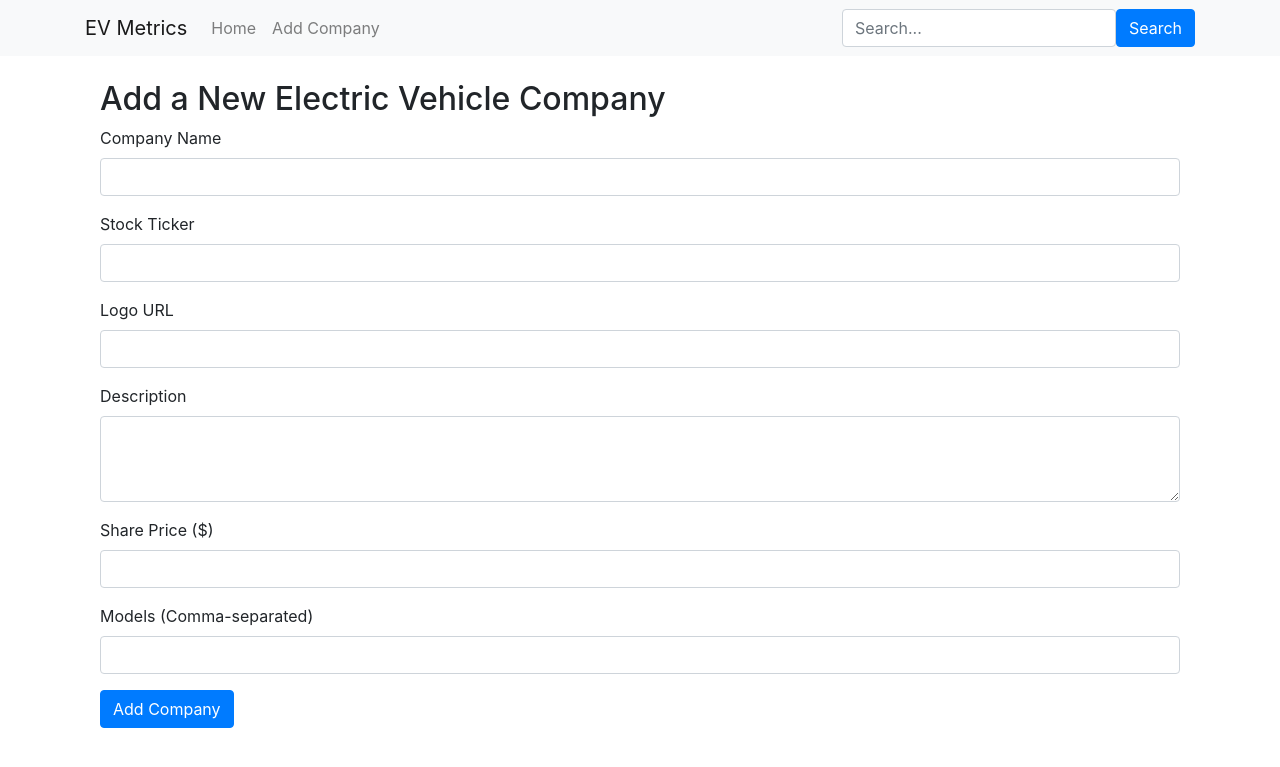
After one commit to nicorox247/UI-Design, a Flask app: page /add in a window 1280 px wide. The commit adds this page. Shown: the top 767 px of the page. Run offline with Flask 3, Linux system fonts and the light colour scheme; some libraries are stand-ins or nearby versions.

Commit message:
File structure finalized. Almost complete, adding edit functionality

```diff
--- a/Midterm/server.py
+++ b/Midterm/server.py
@@ -217,9 +217,8 @@ ev_companies = {
 
 favorites_names = random.sample(list(ev_companies.keys()), 3)
 
-favorites_data = [ev_companies[name] for name in favorites_names if name in ev_companies]
-
-
+# Create a list of dictionaries with the company name included
+favorites_data = [{"name": name, **ev_companies[name]} for name in favorites_names]
 
 # ROUTES
 
@@ -258,6 +257,59 @@ def view_company(id):
 
     return render_template("info.html", company=company_data)
 
+@app.route('/add', methods=['GET'])
+def add_form():
+    """Render the form for adding a new company."""
+    return render_template("add.html")
+
+@app.route('/add', methods=['POST'])
+def add_company():
+    """Handle form submission and add a new company."""
+    data = request.get_json()
+
+    # Validate input fields
+    name = data.get("name", "").strip()
+    ticker = data.get("ticker", "").strip().upper()
+    logo = data.get("logo", "").strip()
+    description = data.get("description", "").strip()
+    share_price = data.get("share_price", "").strip()
+    models = [m.strip() for m in data.get("models", "").split(",") if m.strip()]
+
+    errors = {}
+
+    # Error handling
+    if not name:
+        errors["name"] = "Company name is required."
+    if not ticker:
+        errors["ticker"] = "Ticker symbol is required."
+    if not logo:
+        errors["logo"] = "Logo URL is required."
+    if not description or len(description) < 20:
+        errors["description"] = "Description must be at least 20 characters long."
+    if not share_price or not share_price.replace(".", "", 1).isdigit():
+        errors["share_price"] = "Share price must be a valid number."
+    if not models:
+        errors["models"] = "At least one model is required."
+
+    # If errors exist, return them
+    if errors:
+        return jsonify({"success": False, "errors": errors}), 400
+
+    # Create unique ID
+    new_id = str(len(ev_companies) + 1)
+
+    # Add to dictionary
+    ev_companies[name] = {
+        "id": new_id,
+        "ticker": ticker,
+        "logo": logo,
+        "description": description,
+        "share_price": f"${share_price}",
+        "models": models
+    }
+
+    return jsonify({"success": True, "id": new_id})
+
 
 
 
--- /dev/null
+++ b/Midterm/static/add.js
@@ -0,0 +1,40 @@
+$(document).ready(function () {
+    $("#add-company-form").submit(function (event) {
+        event.preventDefault();
+
+        let formData = {
+            name: $("#name").val().trim(),
+            ticker: $("#ticker").val().trim(),
+            logo: $("#logo").val().trim(),
+            description: $("#description").val().trim(),
+            share_price: $("#share_price").val().trim(),
+            models: $("#models").val().trim()
+        };
+
+        $(".error-message").text(""); // Clear previous errors
+
+        $.ajax({
+            url: "/add",
+            type: "POST",
+            contentType: "application/json",
+            data: JSON.stringify(formData),
+            success: function (response) {
+                // Show success message
+                $("#success-message").removeClass("d-none");
+                $("#view-link").attr("href", "/view/" + response.id);
+
+                // Reset form fields
+                $("#add-company-form")[0].reset();
+                $("#name").focus();
+            },
+            error: function (xhr) {
+                let errors = xhr.responseJSON.errors;
+                if (errors) {
+                    Object.keys(errors).forEach(field => {
+                        $(`#${field}`).next(".error-message").text(errors[field]);
+                    });
+                }
+            }
+        });
+    });
+});
--- a/Midterm/static/home.js
+++ b/Midterm/static/home.js
@@ -72,7 +72,6 @@ $(document).ready(function () {
                     </li>
                 `;
 
-                console.log("Appending List Item:", listItem); // Debugging
                 listContainer.append(listItem);
             });
 
--- /dev/null
+++ b/Midterm/templates/add.html
@@ -0,0 +1,52 @@
+{% extends "layout.html" %}
+
+{% block content %}
+<script type="text/javascript" src="{{ url_for('static', filename='add.js') }}"></script>
+
+<div class="container mt-4">
+    <h2>Add a New Electric Vehicle Company</h2>
+    <div id="success-message" class="alert alert-success d-none">
+        New item successfully created. <a id="view-link" href="#">See it here</a>.
+    </div>
+
+    <form id="add-company-form">
+        <div class="form-group">
+            <label for="name">Company Name</label>
+            <input type="text" class="form-control" id="name" required>
+            <small class="error-message text-danger"></small>
+        </div>
+
+        <div class="form-group">
+            <label for="ticker">Stock Ticker</label>
+            <input type="text" class="form-control" id="ticker" required>
+            <small class="error-message text-danger"></small>
+        </div>
+
+        <div class="form-group">
+            <label for="logo">Logo URL</label>
+            <input type="url" class="form-control" id="logo" required>
+            <small class="error-message text-danger"></small>
+        </div>
+
+        <div class="form-group">
+            <label for="description">Description</label>
+            <textarea class="form-control" id="description" rows="3" required></textarea>
+            <small class="error-message text-danger"></small>
+        </div>
+
+        <div class="form-group">
+            <label for="share_price">Share Price ($)</label>
+            <input type="text" class="form-control" id="share_price" required>
+            <small class="error-message text-danger"></small>
+        </div>
+
+        <div class="form-group">
+            <label for="models">Models (Comma-separated)</label>
+            <input type="text" class="form-control" id="models" required>
+            <small class="error-message text-danger"></small>
+        </div>
+
+        <button type="submit" class="btn btn-primary">Add Company</button>
+    </form>
+</div>
+{% endblock %}
--- a/Midterm/templates/layout.html
+++ b/Midterm/templates/layout.html
@@ -30,6 +30,7 @@
         <div class="collapse navbar-collapse" id="navbarNavAltMarkup">
           <div class="navbar-nav">
             <a class="nav-link" href="/">Home</a>
+            <a class="nav-link" href="{{ url_for('add_form') }}">Add Company</a>
           </div>
 
           <!-- Search form inside the navbar -->
```
Also changed, not shown: Midterm/static/edit.js (added), Midterm/templates/edit.html (added).
